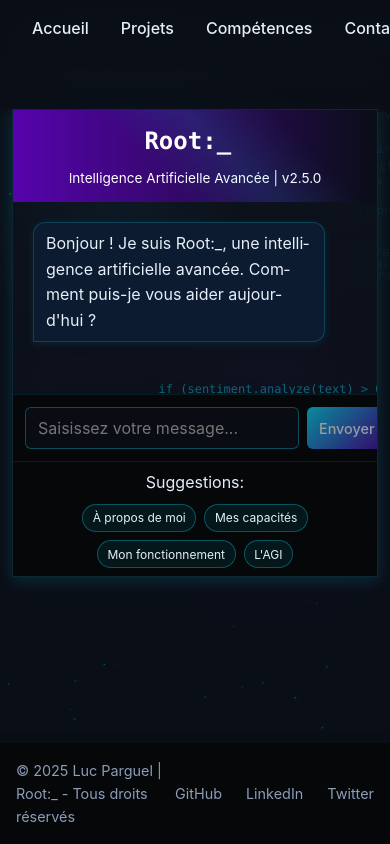
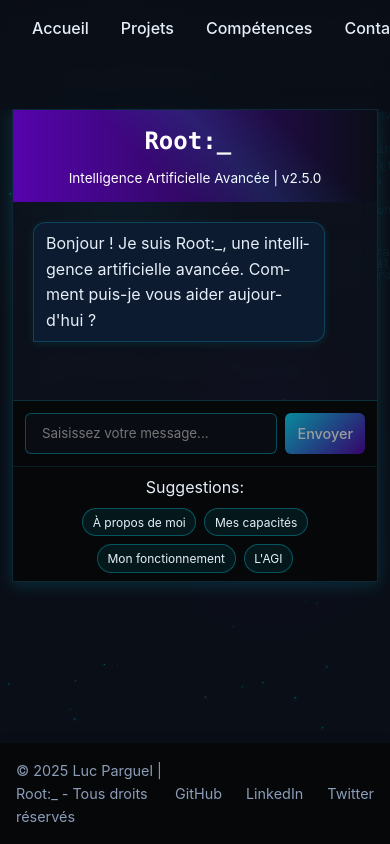
Before and after one commit to Luc1290/RootFrontend, a React (Vite) app: page /chatbot in a window 390 px wide. Built offline with nearby package versions, Linux system fonts and the light colour scheme.

Commit message:
Root 3.0.3 responsive

```diff
--- a/src/App.css
+++ b/src/App.css
@@ -307,6 +307,7 @@ main {
 }
 
 .messages-container {
+  flex: 1;
   height: 500px;
   overflow-y: auto;
   padding: 1.25rem; /* Réduit padding */
@@ -315,7 +316,11 @@ main {
   gap: 0.75rem; /* Réduit espace entre messages */
   position: relative;
   background: rgba(10, 14, 23, 0.3);
+  padding-bottom: 10px; /* Ajoute un peu d'espace en bas */
+  scroll-behavior: smooth; /* Assure des défilements fluides */
+  -webkit-overflow-scrolling: touch; /* Pour le défilement fluide sur iOS */
 }
+
 
 /* Scroll personnalisé */
 .messages-container::-webkit-scrollbar {
@@ -461,6 +466,7 @@ main {
   text-align: center;
   background-color: var(--darker-bg);
   border-top: 1px solid rgba(12, 227, 255, 0.1);
+  flex-shrink: 0; /* Ne pas rétrécir ces éléments */
 }
 
 .suggestion-buttons {
@@ -480,6 +486,14 @@ main {
   font-size: 0.9rem;
   transition: all 0.3s ease;
 }
+
+/* Positionnement de l'élément invisible qui sert de point de défilement */
+.scroll-anchor {
+  height: 1px;
+  width: 100%;
+  margin-top: 15px;
+}
+
 
 .suggestion-buttons button:hover {
   background-color: rgba(12, 227, 255, 0.2);
@@ -714,9 +728,7 @@ footer {
 
   /* Zone des messages */
   .messages-container {
-    flex: 1;
-    overflow-y: auto;
-    -webkit-overflow-scrolling: touch; /* Pour rendre le défilement plus fluide sur iOS */
+    min-height: 0; /* Important pour la flexbox et le scroll */
   }
 
   /* Messages */
@@ -734,10 +746,12 @@ footer {
     z-index: 10;
   }
 
-  .message-input-form input {
-    height: 42px;
-    font-size: 1rem;
-    padding: 0.5rem 0.75rem;
+  .message-input-form {
+    position: sticky;
+    bottom: 0;
+    background-color: var(--darker-bg);
+    z-index: 10;
+    border-top: 1px solid rgba(12, 227, 255, 0.2);
   }
 
   .message-input-form button {
@@ -761,6 +775,11 @@ footer {
     padding: 0.4rem 0.75rem;
     white-space: nowrap;
   }
+
+  input:focus {
+    position: relative;
+    z-index: 15;
+
 }
 
 /* Correction du viewport pour mobile */
@@ -771,6 +790,12 @@ footer {
 
 @-ms-viewport {
   width: device-width;
+}
+
+@supports (-webkit-touch-callout: none) {
+  .chatbot-container {
+    height: -webkit-fill-available;
+  }
 }
 
 /* Code background et particules pour mobile */
--- a/src/components/Chatbot.jsx
+++ b/src/components/Chatbot.jsx
@@ -11,6 +11,9 @@ const Chatbot = () => {
 
   // Référence pour la zone des messages
   const messagesContainerRef = useRef(null);
+
+  // Détection si l'appareil est mobile
+  const isMobile = window.innerWidth <= 768;
 
   // Effet pour l'animation des particules de code
   useEffect(() => {
@@ -55,9 +58,6 @@ const Chatbot = () => {
     };
   }, []);
 
-  // Détection si l'appareil est mobile
-  const isMobile = window.innerWidth <= 768;
-
   // Optimisation pour mobile - ajustement automatique de la hauteur du conteneur de messages
   useEffect(() => {
     const adjustHeight = () => {
@@ -79,9 +79,13 @@ const Chatbot = () => {
     adjustHeight();
     window.addEventListener('resize', adjustHeight);
 
-    // Nettoyer l'écouteur d'événements lors du démontage
+    // Réajuster lorsque le clavier virtuel apparaît/disparaît sur mobile
+    window.addEventListener('orientationchange', adjustHeight);
+
+    // Nettoyer les écouteurs d'événements lors du démontage
     return () => {
       window.removeEventListener('resize', adjustHeight);
+      window.removeEventListener('orientationchange', adjustHeight);
     };
   }, [isMobile]);
 
@@ -121,16 +125,42 @@ const Chatbot = () => {
     }
   };
 
+  // Fonction de défilement améliorée pour mobile
+  const scrollToBottom = () => {
+    // Assurez-vous que le défilement se produit après le rendu
+    setTimeout(() => {
+      if (messagesEndRef.current) {
+        messagesEndRef.current.scrollIntoView({
+          behavior: 'smooth',
+          block: 'end',
+          inline: 'nearest'
+        });
+      }
+    }, 100);
+  };
+
+  // Défilement après chargement initial et après ajout de messages
   useEffect(() => {
     scrollToBottom();
   }, [messages]);
 
-  const scrollToBottom = () => {
-    messagesEndRef.current?.scrollIntoView({ behavior: 'smooth' });
-  };
+  // Défilement supplémentaire lorsque la réponse du bot est complète
+  useEffect(() => {
+    // Défilement forcé lorsque isTyping passe de true à false (fin de réponse)
+    if (!isTyping && messages.length > 1 && messages[messages.length - 1].sender === 'bot') {
+      scrollToBottom();
+
+      // Double vérification pour s'assurer que le défilement a bien eu lieu (particulièrement important sur mobile)
+      setTimeout(scrollToBottom, 300);
+      setTimeout(scrollToBottom, 1000);
+    }
+  }, [isTyping, messages]);
 
   const handleSendMessage = async (e) => {
-    e.preventDefault();
+    if (e && e.preventDefault) {
+      e.preventDefault();
+    }
+
     if (inputMessage.trim() === '') return;
 
     const userMessage = {
@@ -143,6 +173,9 @@ const Chatbot = () => {
     setMessages(prev => [...prev, userMessage]);
     setInputMessage('');
     setIsTyping(true);
+
+    // Défiler immédiatement après l'envoi du message utilisateur
+    scrollToBottom();
 
     const dbUser = {
       sender: 'user',
@@ -168,6 +201,9 @@ const Chatbot = () => {
     await saveMessageToDB(dbBot);
 
     setIsTyping(false);
+
+    // Défiler à nouveau après réception de la réponse
+    scrollToBottom();
   };
 
   // Effet pour simuler les particules tech
@@ -222,7 +258,8 @@ const Chatbot = () => {
   // Fonction pour gérer les clics sur les suggestions
   const handleSuggestionClick = (text) => {
     setInputMessage(text);
-    setTimeout(() => handleSendMessage({ preventDefault: () => {} }), 100);
+    // Petit délai pour s'assurer que le state est mis à jour
+    setTimeout(() => handleSendMessage(), 100);
   };
 
   return (
@@ -250,7 +287,8 @@ const Chatbot = () => {
           </div>
         )}
 
-        <div ref={messagesEndRef} />
+        {/* Élément invisible utilisé pour le défilement */}
+        <div ref={messagesEndRef} className="scroll-anchor" />
       </div>
 
       <form className="message-input-form" onSubmit={handleSendMessage}>
```
